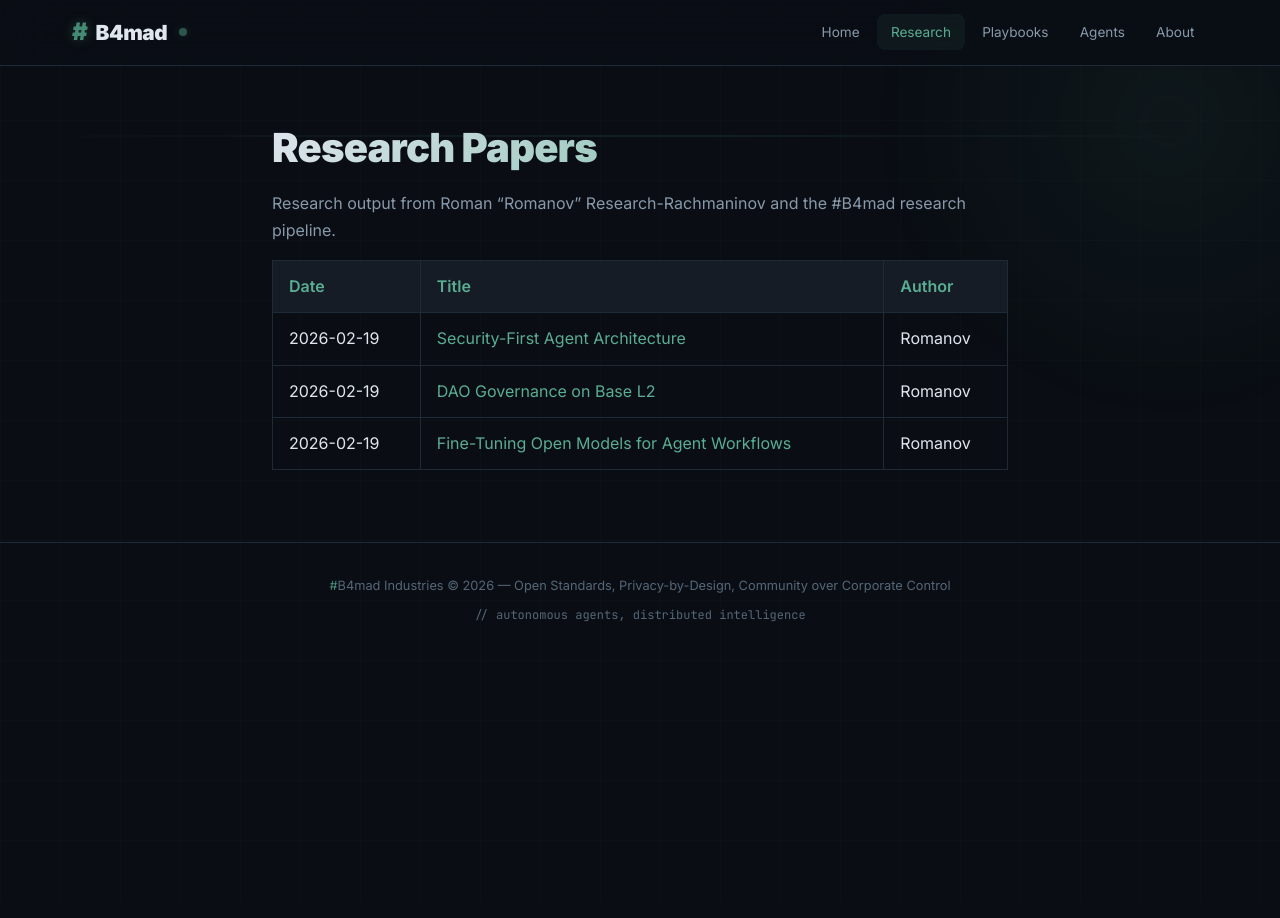
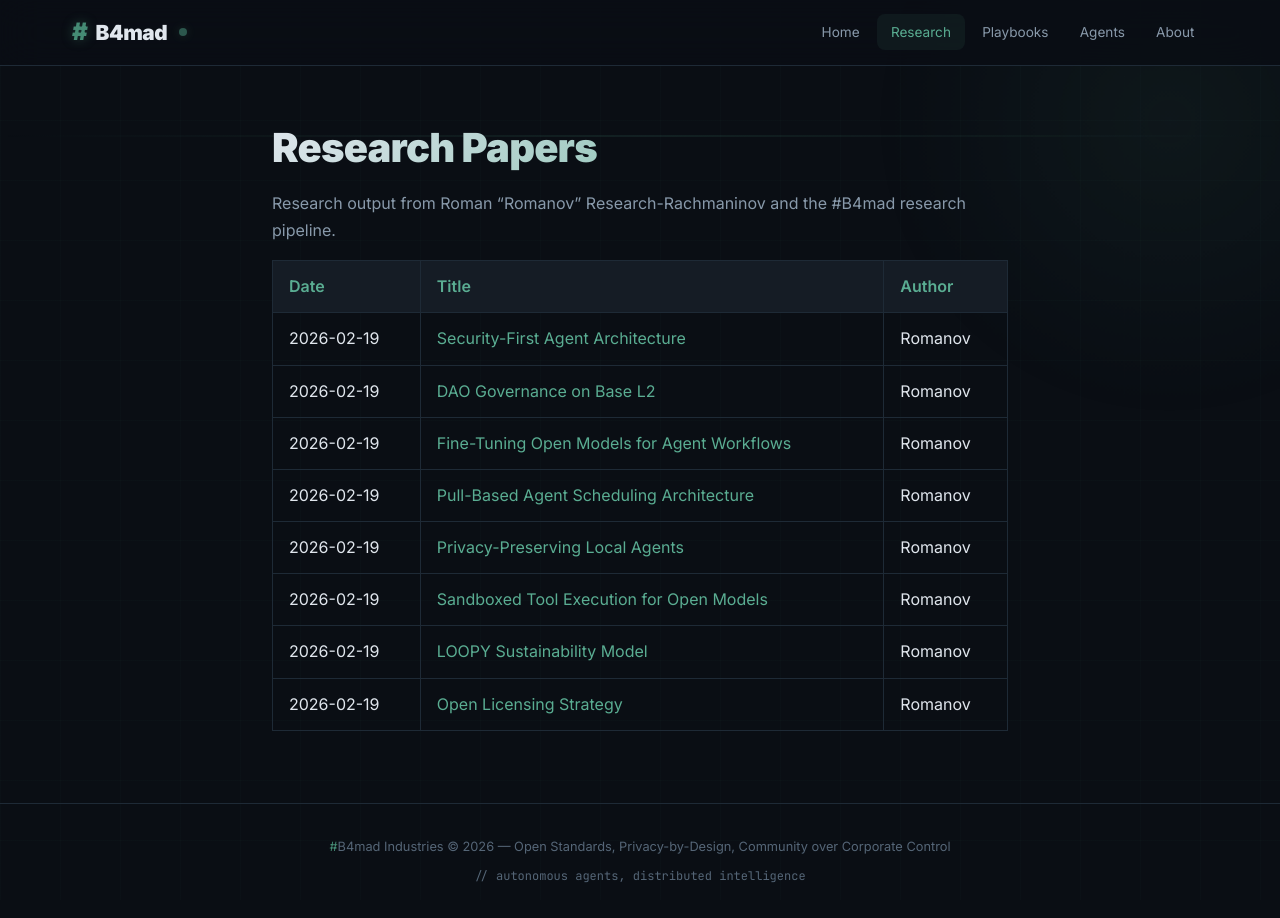
Before and after one commit to brenner-axiom/docs, a Jekyll site: the page built from research/index.md, in a window 1280 px wide. Built offline with Jekyll 4.4.1, drawn with Linux system fonts in a browser that asks for light colours.

Commit message:
fix: move research papers from docs/research/ to research/ (fix double-nesting), update index with all 8 papers

```diff
--- a/research/index.md
+++ b/research/index.md
@@ -12,3 +12,8 @@ Research output from Roman "Romanov" Research-Rachmaninov and the #B4mad researc
 | 2026-02-19 | [Security-First Agent Architecture](2026-02-19-security-first-agents.html) | Romanov |
 | 2026-02-19 | [DAO Governance on Base L2](2026-02-19-dao-governance-b4mad.html) | Romanov |
 | 2026-02-19 | [Fine-Tuning Open Models for Agent Workflows](2026-02-19-finetuning-open-models-agent-workflows.html) | Romanov |
+| 2026-02-19 | [Pull-Based Agent Scheduling Architecture](2026-02-19-pull-based-agent-scheduling.html) | Romanov |
+| 2026-02-19 | [Privacy-Preserving Local Agents](2026-02-19-privacy-preserving-local-agents.html) | Romanov |
+| 2026-02-19 | [Sandboxed Tool Execution for Open Models](2026-02-19-sandboxed-tool-execution.html) | Romanov |
+| 2026-02-19 | [LOOPY Sustainability Model](2026-02-19-loopy-sustainability-model.html) | Romanov |
+| 2026-02-19 | [Open Licensing Strategy](2026-02-19-open-licensing-strategy.html) | Romanov |
```
Also changed, not shown: docs/research/README.md (deleted, +0 -13 lines), research/2026-02-19-loopy-sustainability-model.md (renamed from docs/research/2026-02-19-loopy-sustainability-model.md), research/2026-02-19-open-licensing-strategy.md (renamed from docs/research/2026-02-19-open-licensing-strategy.md), research/2026-02-19-privacy-preserving-local-agents.md (renamed from docs/research/2026-02-19-privacy-preserving-local-agents.md), research/2026-02-19-pull-based-agent-scheduling.md (renamed from docs/research/2026-02-19-pull-based-agent-scheduling.md), research/2026-02-19-sandboxed-tool-execution.md (renamed from docs/research/2026-02-19-sandboxed-tool-execution.md).
